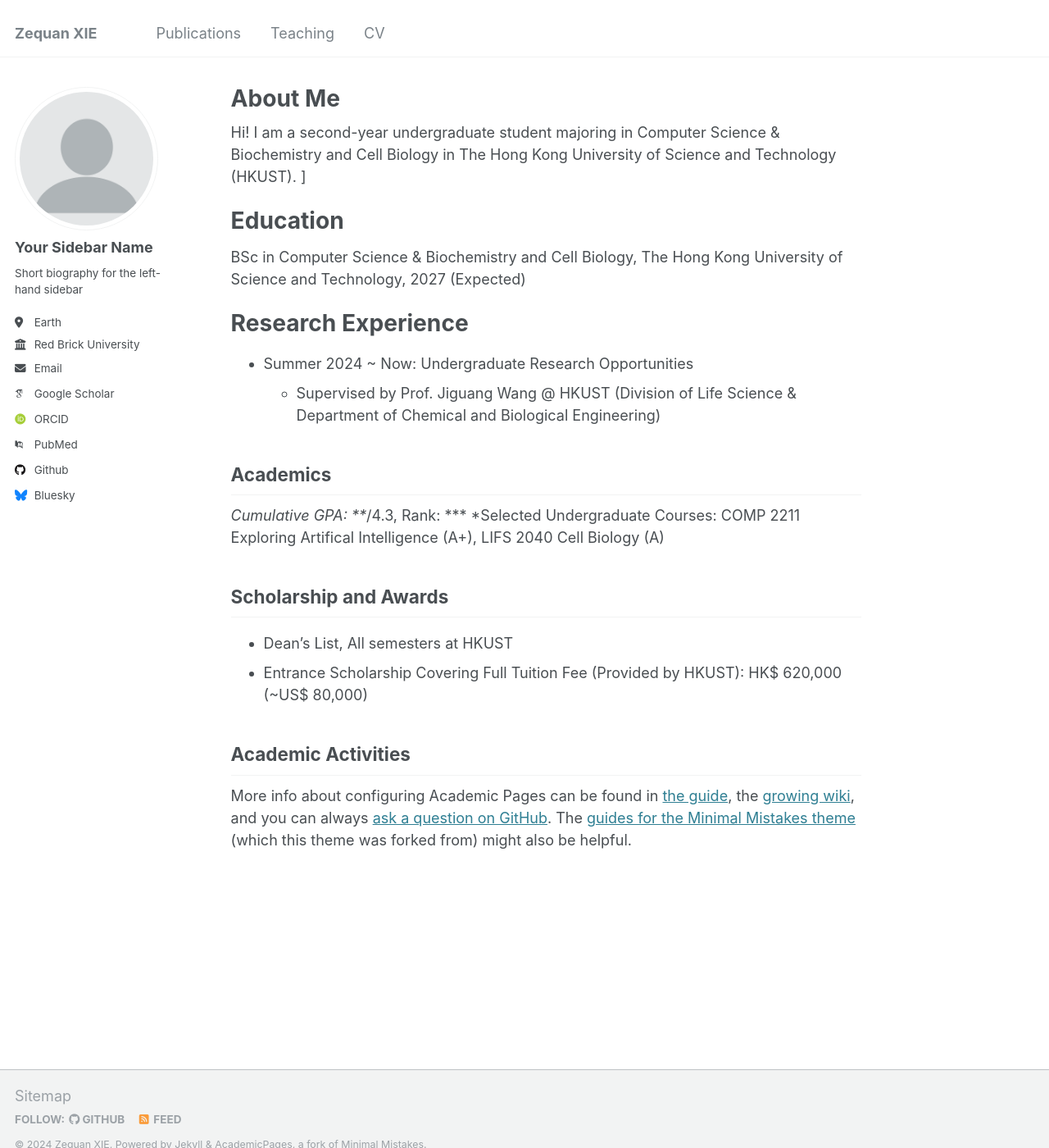
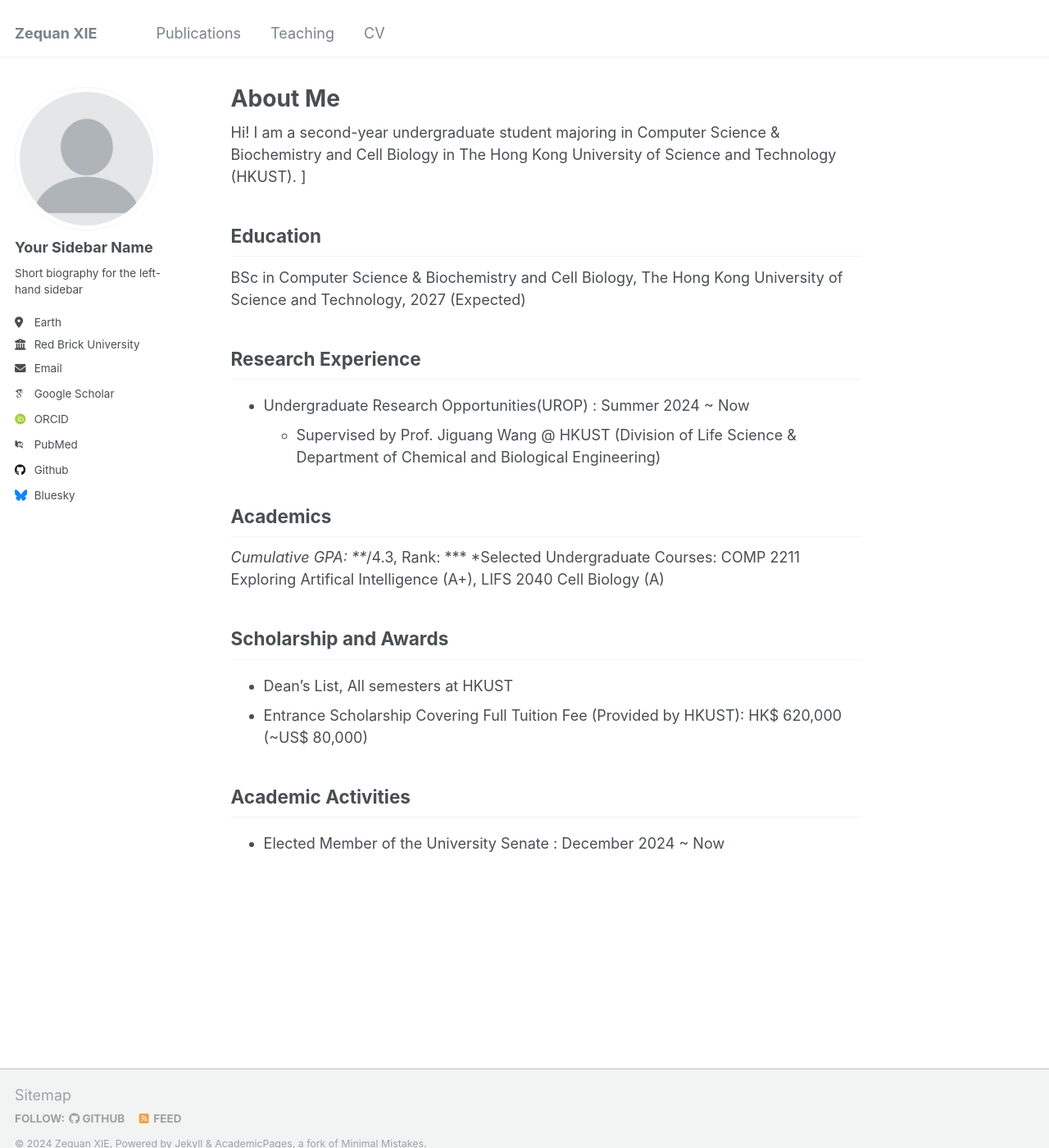
Before and after one commit to zxiebb/zxiebb.github.io, a Jekyll site: the page built from _pages/about.md, in a window 1280 px wide and 1400 px high. Shown: the whole window at 82% size. Built offline with Jekyll 4.4.1, drawn with Linux system fonts in a browser that asks for light colours; some web fonts are replaced.

Commit message:
Update about.md

```diff
--- a/_pages/about.md
+++ b/_pages/about.md
@@ -9,12 +9,12 @@ redirect_from:
 Hi! I am a second-year undergraduate student majoring in Computer Science & Biochemistry and Cell Biology in The Hong Kong University of Science and Technology (HKUST). ]
 
 Education
-======
+------
 BSc in Computer Science & Biochemistry and Cell Biology, The Hong Kong University of Science and Technology, 2027 (Expected)
 
 Research Experience
-======
-* Summer 2024 ~ Now: Undergraduate Research Opportunities
+------
+* Undergraduate Research Opportunities(UROP) : Summer 2024 ~ Now
   * Supervised by Prof. Jiguang Wang @ HKUST (Division of Life Science & Department of Chemical and Biological Engineering)
 
 Academics
@@ -29,4 +29,4 @@ Scholarship and Awards
 
 Academic Activities
 ------
-More info about configuring Academic Pages can be found in [the guide](https://academicpages.github.io/markdown/), the [growing wiki](https://github.com/academicpages/academicpages.github.io/wiki), and you can always [ask a question on GitHub](https://github.com/academicpages/academicpages.github.io/discussions). The [guides for the Minimal Mistakes theme](https://mmistakes.github.io/minimal-mistakes/docs/configuration/) (which this theme was forked from) might also be helpful.
+ * Elected Member of the University Senate : December 2024 ~ Now
```
